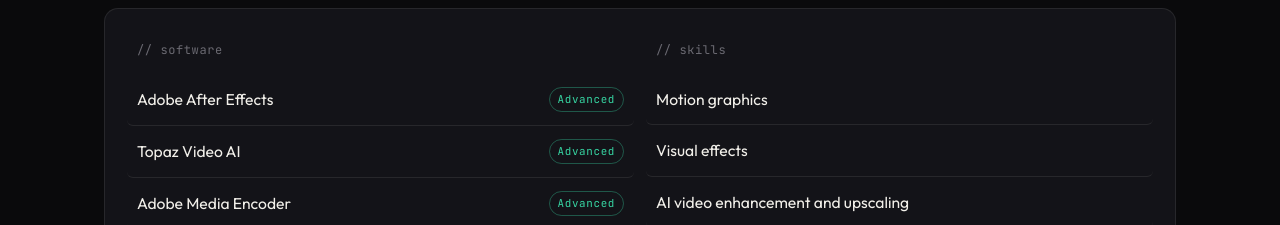
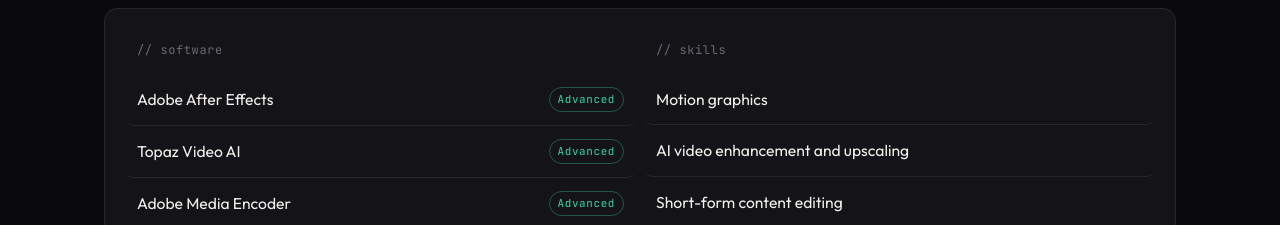
Before and after one commit to bossharsha01/portfolio, a plain HTML site: page index.html in a window 1280 px wide. Shown: the part 2860-3085 px from the top of the page. Drawn offline with Linux system fonts and the light colour scheme.

Commit message:
Remove visual effects skill

```diff
--- a/index.html
+++ b/index.html
@@ -276,7 +276,6 @@
             <p class="layers-heading mono">// skills</p>
             <ul class="layer-list">
               <li><span>Motion graphics</span></li>
-              <li><span>Visual effects</span></li>
               <li><span>AI video enhancement and upscaling</span></li>
               <li><span>Short-form content editing</span></li>
               <li><span>Social media content strategy</span></li>
```
